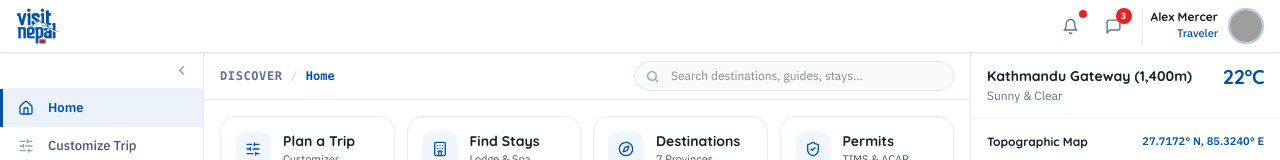
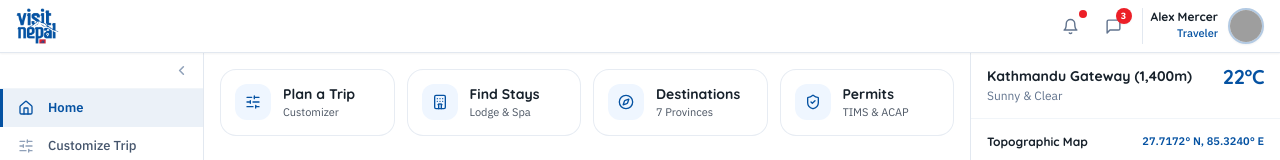
Before and after one commit to itsquinnn/vn-web, a Next.js app: page /dashboard in a window 1280 px wide. Shown: the top 160 px of the page. Built offline with nearby package versions, Linux system fonts and the light colour scheme; grey boxes are pictures that could not be loaded.

Commit message:
Removed context breadcrumb and search toolbar bar

```diff
--- a/app/dashboard/page.tsx
+++ b/app/dashboard/page.tsx
@@ -222,21 +222,6 @@ export default function DashboardPage() {
       </div>
     );
   }
-
-  const getActiveItemDetails = () => {
-    if (active === 'profile') {
-      return { groupTitle: 'Account', itemLabel: 'Profile' };
-    }
-    for (const group of NAV_GROUPS) {
-      const found = group.items.find(item => item.id === active);
-      if (found) {
-        return { groupTitle: group.title, itemLabel: found.label };
-      }
-    }
-    return { groupTitle: 'Discover', itemLabel: 'Home' };
-  };
-
-  const activeDetails = getActiveItemDetails();
 
   // Dynamic weather mappings based on active section
   const getWeatherInfo = () => {
@@ -780,28 +765,6 @@ export default function DashboardPage() {
               transition={{ duration: 0.2, ease: 'easeOut' }}
               className="flex-1 flex flex-col min-w-0 relative bg-white transition-[margin,width] duration-350 ease-[cubic-bezier(0.22,1,0.36,1)]"
             >
-              {/* Context breadcrumb & Search toolbar */}
-              <div className="flex flex-col sm:flex-row sm:items-center justify-between px-3 sm:px-4 py-1.5 sm:py-2 bg-white border-b border-slate-200/70 select-none relative z-10 gap-2 sm:gap-3">
-                <div className="flex items-center gap-2 text-xs font-mono text-slate-400">
-                  <span className="uppercase tracking-wider font-semibold text-slate-500">{activeDetails.groupTitle}</span>
-                  <span className="text-slate-300">/</span>
-                  <span className="text-[#0552A2] font-bold">{activeDetails.itemLabel}</span>
-                </div>
-
-                <div className="flex items-center w-full sm:max-w-xs relative">
-                  <span className="absolute left-3 text-slate-400 flex items-center justify-center pointer-events-none">
-                    <svg width="13" height="13" viewBox="0 0 24 24" fill="none" stroke="currentColor" strokeWidth="2.5" strokeLinecap="round" strokeLinejoin="round">
-                      <circle cx="11" cy="11" r="8" />
-                      <line x1="21" y1="21" x2="16.65" y2="16.65" />
-                    </svg>
-                  </span>
-                  <input
-                    type="text"
-                    placeholder="Search destinations, guides, stays..."
-                    className="w-full bg-slate-50 border border-slate-200 text-xs rounded-full pl-9 pr-4 py-1.5 text-[#17212B] focus:outline-none focus:border-[#0552A2] focus:bg-white transition-colors"
-                  />
-                </div>
-              </div>
 
               {/* Main scrollable body */}
               <main className="flex-1 overflow-y-auto p-2.5 sm:p-3.5 md:p-4 pb-16 md:pb-4 min-h-0 relative z-10 scrollbar-thin">
```
